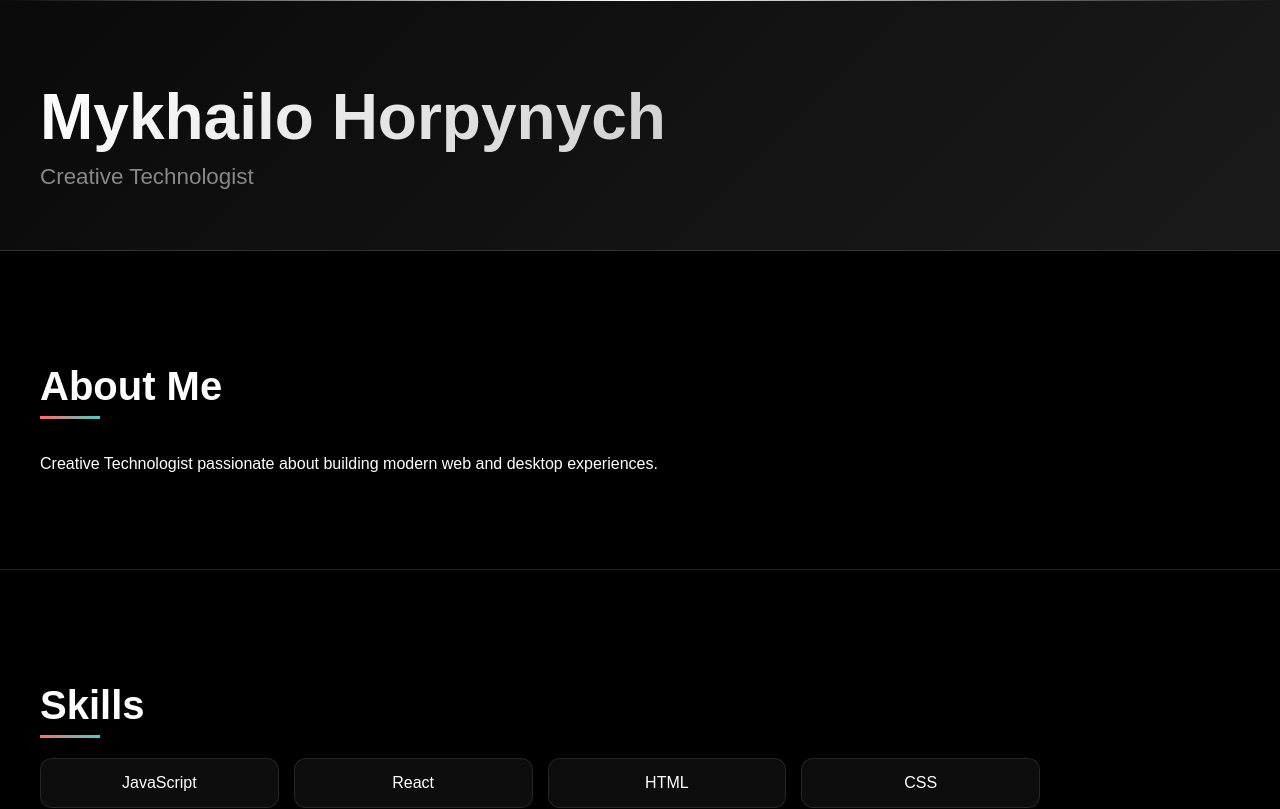
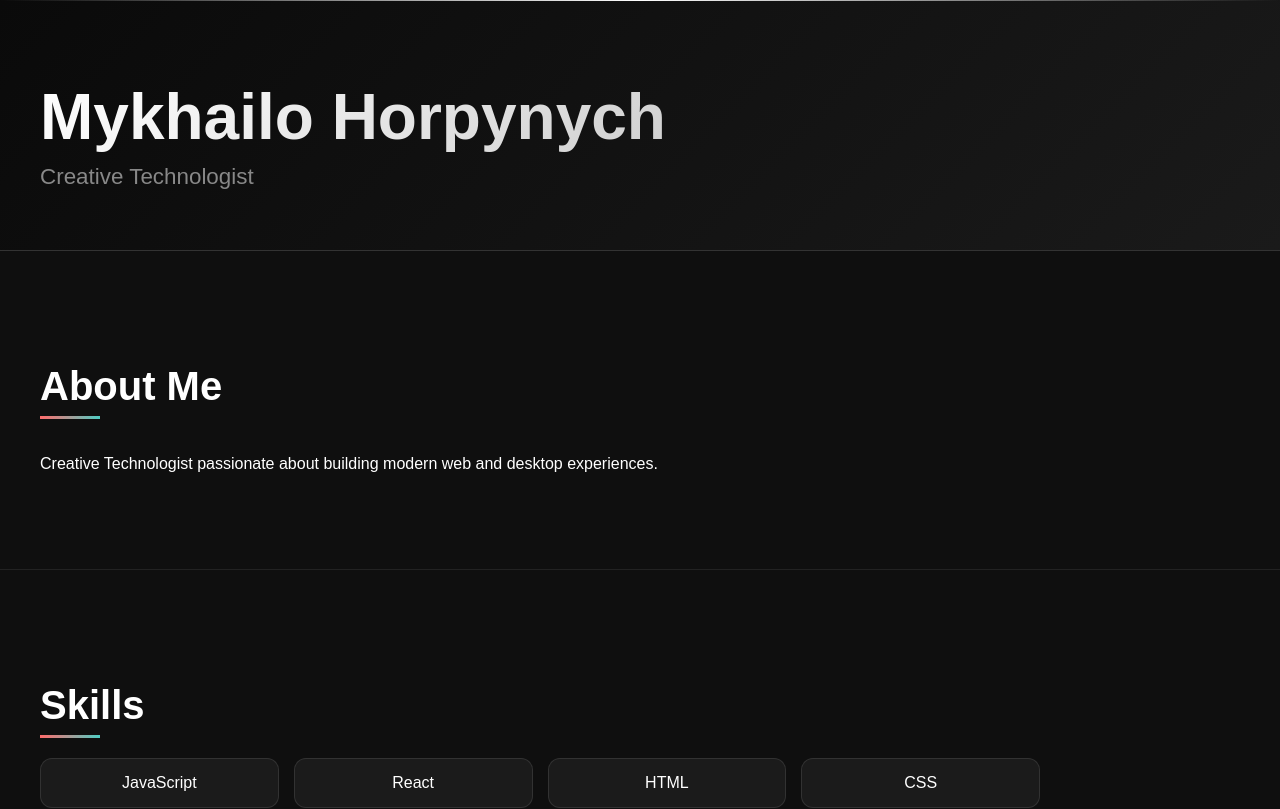
Before and after one commit to Pupler/Personal-Website, a React (Create React App) app: page / in a window 1280 px wide. Shown: the top 809 px of the page. Built offline with nearby package versions, Linux system fonts and the light colour scheme.

Commit message:
Update background colors

```diff
--- a/src/App.css
+++ b/src/App.css
@@ -3,13 +3,13 @@
   margin: 0;
   padding: 0;
   font-family: 'Montserrat', sans-serif;
-  background: #000;
+  background: #0f0f0f;
   color: #fff;
   min-height: 100vh;
 }
 
 html, body {
-  background: #000;
+  background: #0f0f0f;
   margin: 0;
   padding: 0;
 }
@@ -112,7 +112,7 @@ section {
   justify-content: center;
   gap: 20px;
   padding: 60px 40px;
-  background: #0a0a0a;
+  background: #0f0f0f;
 }
 
 .social-links a {
```
